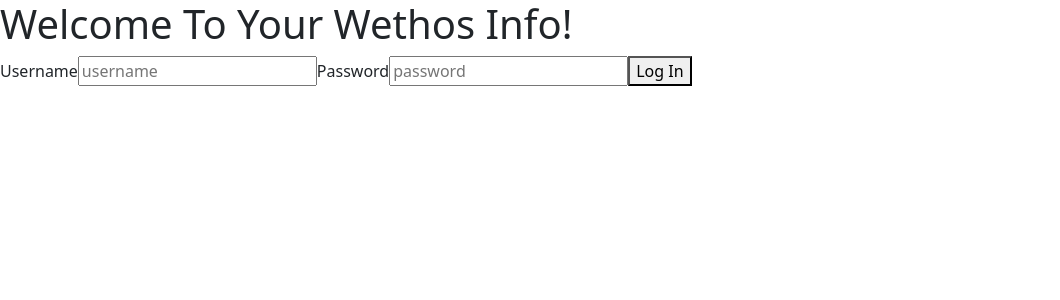
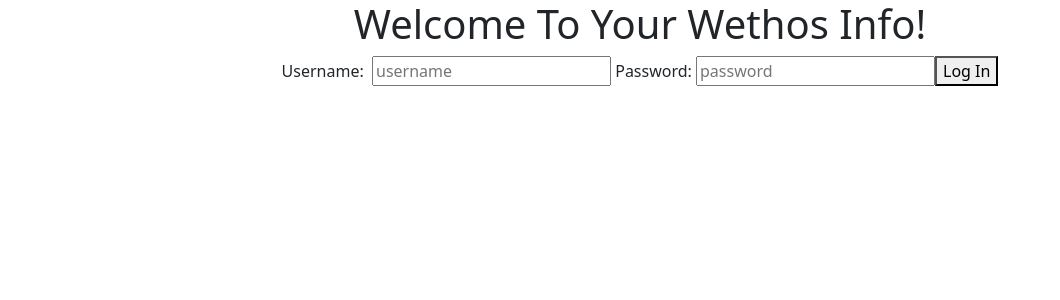
Before and after one commit to sadamexx/technical_Interview, a React (Create React App) app in the folder techincal-interview/: page / in a window 1280 px wide. Shown: the top 300 px of the page, without its empty margins (0-1060 px from the left). Built offline with nearby package versions, Linux system fonts and the light colour scheme.

Commit message:
centered login

```diff
--- a/techincal-interview/src/components/Login.js
+++ b/techincal-interview/src/components/Login.js
@@ -36,11 +36,11 @@
     }
 
     return(
-        <>
+        <div className="text-center">
         <h1>Welcome To Your Wethos Info!</h1>
 
         <form onSubmit={login}>
-            <label>Username</label>
+            <label>Username: &nbsp;</label>
             <input
             type="text"
             name="username"
@@ -48,7 +48,8 @@
             value={credentials.username}
             onChange={handleChange}
             />
-            <label>Password</label>
+            &nbsp;
+            <label>Password:&nbsp;</label>
             <input
             type="password"
             name="password"
@@ -58,7 +59,7 @@
             />
             <button>Log In </button>
         </form>
-        </>
+        </div>
     );
 };
 
--- a/techincal-interview/src/components/Profile.js
+++ b/techincal-interview/src/components/Profile.js
@@ -47,12 +47,12 @@
         return (
             <div>
                 <NavBar />
-                <div>
+                <div className="text-center">
                 <h1>Welcome to your Profile</h1>
                 </div>
-                <Container>
+                <Container >
                     <Row >
-                        <Col xs="12" s="8" md="4" >
+                        <Col className=' align-self-center' md='4'>
                             <Card style={{ borderColor: '#B8B5FF'}}>
                                 <CardBody className= "text-center">
                                     <div style={{ backgroundColor: '#B8B5FF', paddingBottom:'20px', marginBottom: '10px'}}>
```
